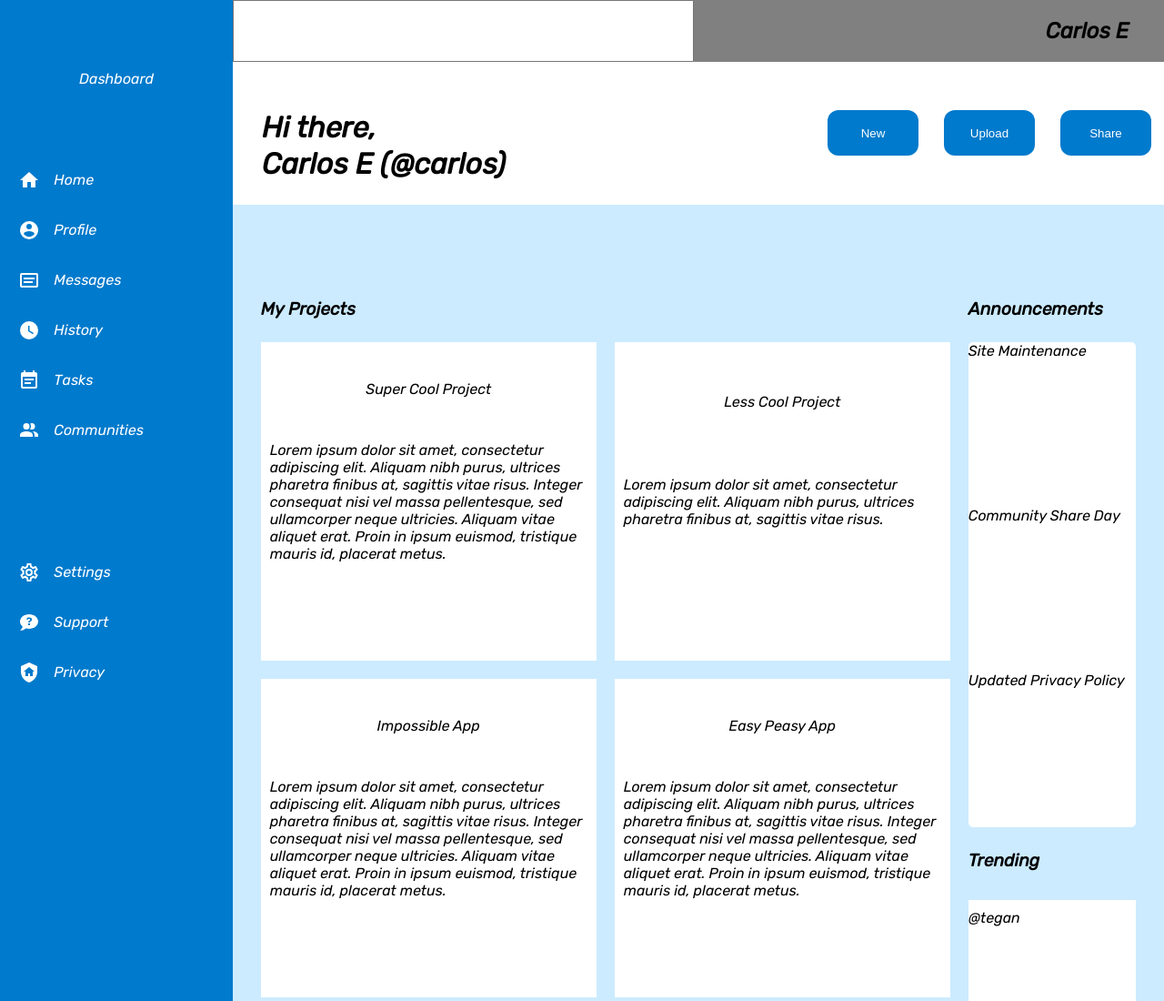
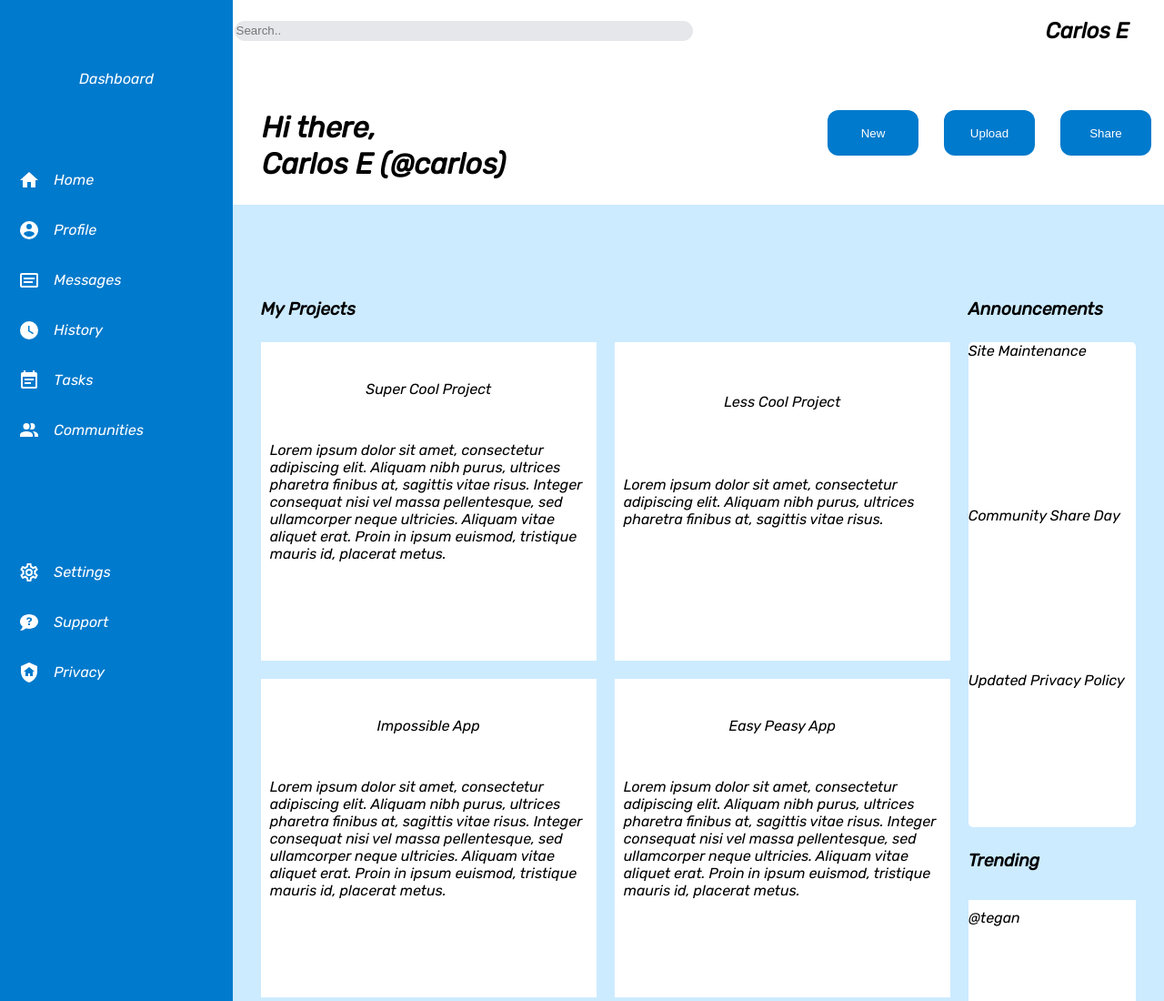
Before and after one commit to CarlosElizalde98/Admin-Dashboard, a plain HTML site: page index.html in a window 1280 px wide. Shown: the top 1100 px of the page at 91% size. Drawn offline with Linux system fonts and the light colour scheme.

Commit message:
Added styling to search bar.

```diff
--- a/index.html
+++ b/index.html
@@ -11,7 +11,7 @@
     <div class="container">
     <header>
         <div class="search">
-            <input type="text placeholder="Search.." id="search-bar">
+            <input type="text" placeholder="Search.." id="search-bar">
             <div id="login-corner">
                 <h2 class="name">Carlos E</h2>
             </div>
--- a/style.css
+++ b/style.css
@@ -4,6 +4,7 @@
  --main-content-color:#ccebff;
  --dashboard-text-color: white;
  --sidebar-color: #007acc;
+ --search-bar-color: #e5e7eb;
 }
 
 body {
@@ -33,7 +34,6 @@ header {
 
 }
 .search {
-    background-color: gray;
     display: grid;
     grid-column: 2;
     column-gap: 10px;
@@ -189,3 +189,12 @@ header {
     font-weight: bold;
     font-size: 1.2rem;
 }
+
+input[type=text] {
+    width: 500px;
+    height: 20px;
+    border-radius: 12px;
+    border-style: none;
+    place-self: center;
+    background-color: var(--search-bar-color);
+}
```
